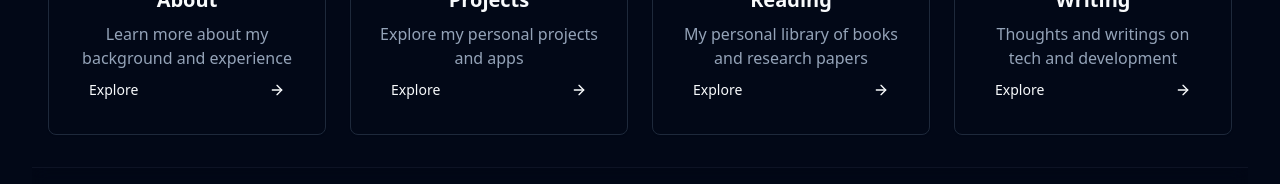
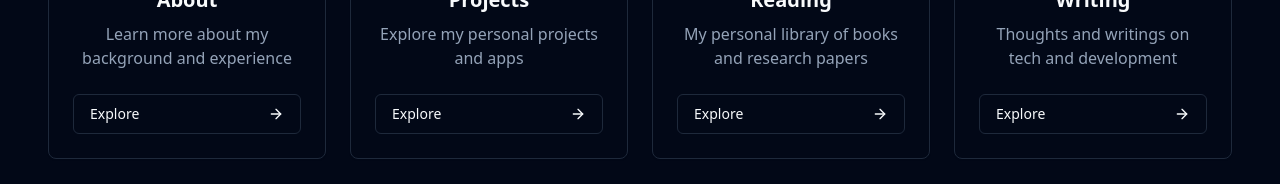
Before and after one commit to kapillamba4/kapillamba4.github.io, a React (Vite) app: page /#/ in a window 1280 px wide. Shown: the part 576-760 px from the top of the page. Built offline with nearby package versions, Linux system fonts and the light colour scheme; no server answers.

Commit message:
update homepage layout
Signed-off-by: Kapil Lamba <kapillamba4@gmail.com>

```diff
--- a/src/pages/Home.tsx
+++ b/src/pages/Home.tsx
@@ -124,8 +124,8 @@ const Home = () => {
                     <h3 className="text-xl font-semibold">{section.title}</h3>
                     <p className="text-muted-foreground mt-2">{section.description}</p>
                   </div>
-                  <Link to={section.href}>
-                    <Button variant="ghost" className="w-full justify-between group-hover:bg-accent">
+                  <Link to={section.href} className="pt-2 block">
+                    <Button variant="ghost" className="w-full justify-between group-hover:bg-accent border border-border">
                       Explore
                       <ArrowRight className="h-4 w-4" />
                     </Button>
```
